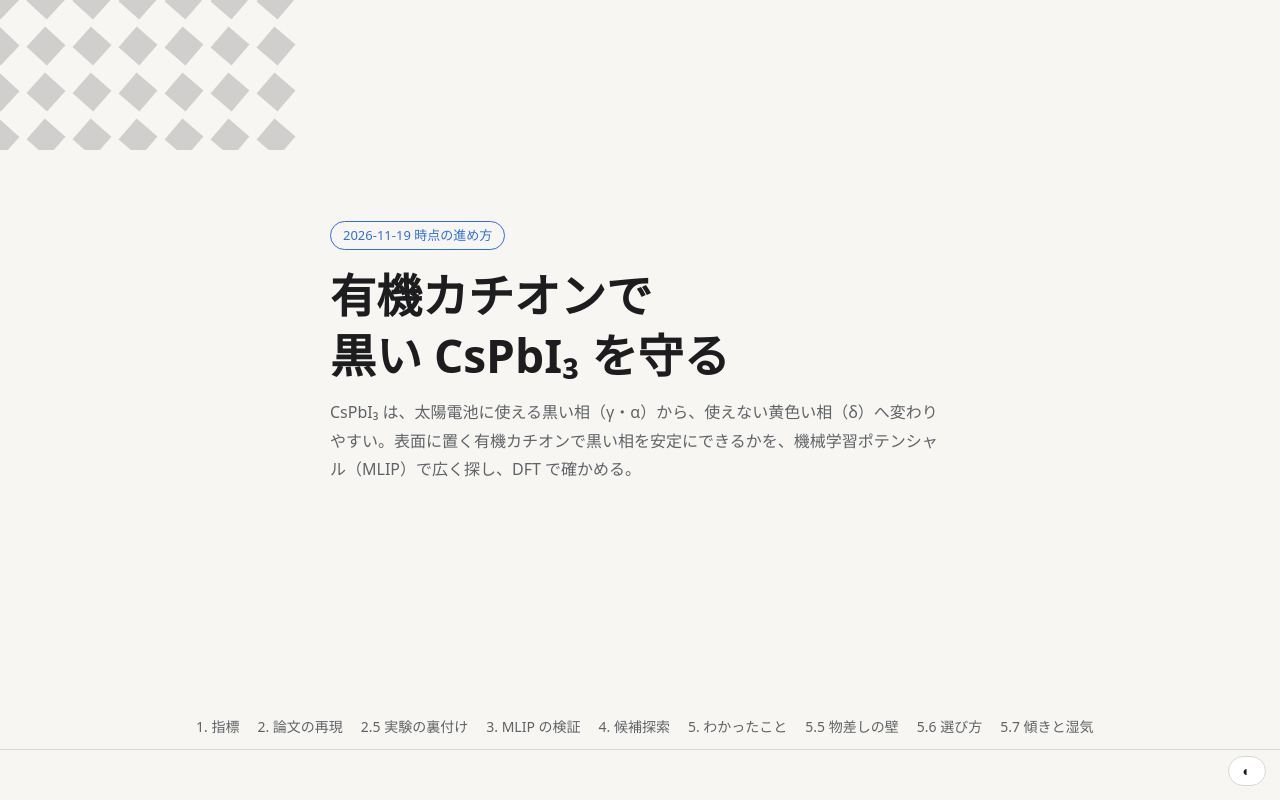
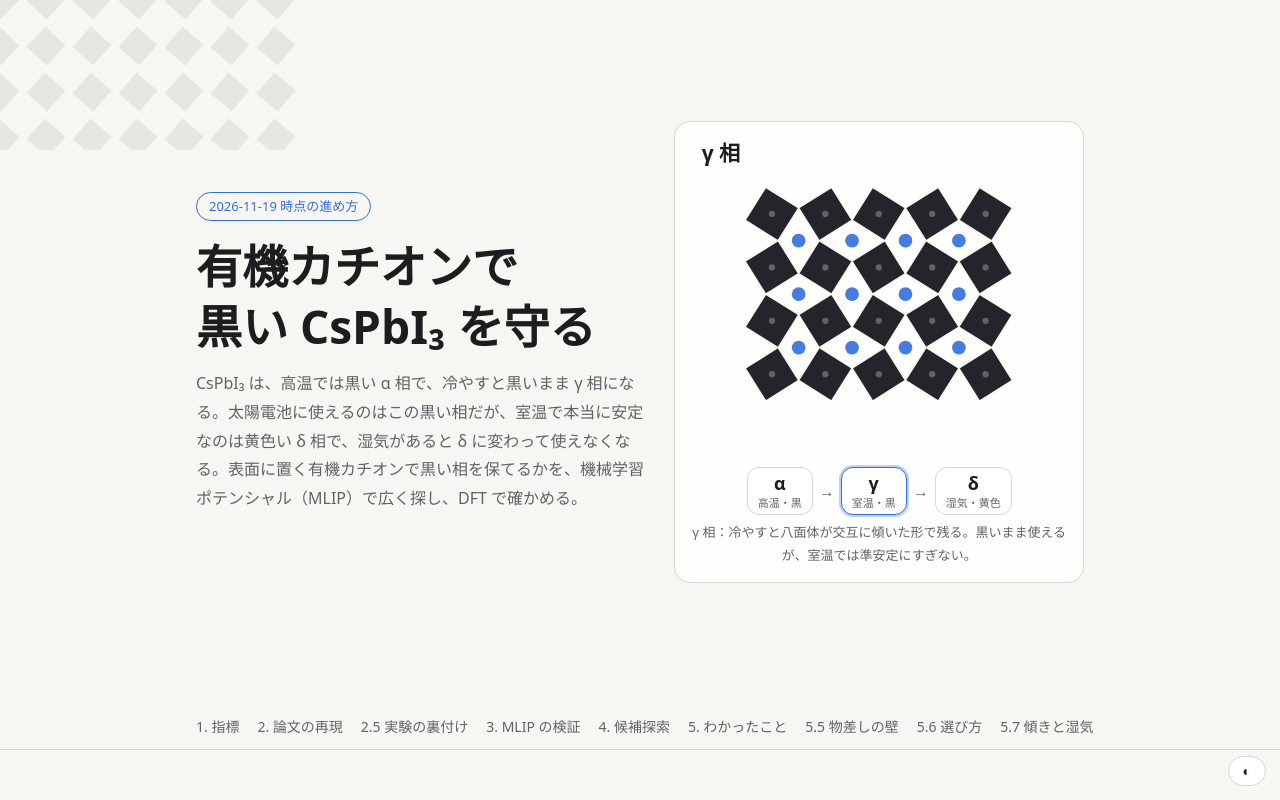
Before and after one commit to Ryoichi-lab/cspbi3-strategy, a plain HTML site: page index.html in a window 1280 px wide. Shown: the top 800 px of the page. Drawn offline with Linux system fonts and the light colour scheme.

Commit message:
イントロに α→γ→δ の結晶の図を追加

```diff
--- a/index.html
+++ b/index.html
@@ -28,7 +28,17 @@ header.hero{min-height:88vh;display:flex;align-items:center;position:relative;ov
 .hero h1{font-size:clamp(28px,5vw,46px);line-height:1.3;margin:0 0 12px}
 .hero p{color:var(--muted);max-width:620px;margin:0}
 .tag{display:inline-block;font-size:13px;color:var(--accent);border:1px solid var(--accent);border-radius:999px;padding:2px 12px;margin-bottom:16px}
-#lattice{position:absolute;inset:0;z-index:0;opacity:.18;pointer-events:none}
+#lattice{position:absolute;inset:0;z-index:0;opacity:.07;pointer-events:none}
+.heroGrid{display:grid;grid-template-columns:1.1fr 1fr;gap:28px;align-items:center}
+@media (max-width:760px){.heroGrid{grid-template-columns:1fr}}
+.phaseFig{margin:0;background:color-mix(in srgb,var(--card) 85%,transparent);border:1px solid var(--line);border-radius:16px;padding:14px}
+.phaseSteps{display:flex;align-items:center;justify-content:center;gap:6px;margin-top:6px}
+.phaseSteps .arr{color:var(--muted)}
+.ph{border:1px solid var(--line);background:var(--card);color:var(--fg);border-radius:12px;padding:4px 10px;cursor:pointer;display:flex;flex-direction:column;align-items:center;line-height:1.3;font-family:inherit}
+.ph b{font-size:18px} .ph span{font-size:11px;color:var(--muted)}
+.ph.on{border-color:var(--accent);box-shadow:0 0 0 2px color-mix(in srgb,var(--accent) 30%,transparent)}
+#phaseCap{text-align:center;min-height:3.2em;margin-top:6px}
+
 .hero .wrap{position:relative;z-index:1}
 nav.toc{position:sticky;top:0;background:color-mix(in srgb,var(--bg) 88%,transparent);backdrop-filter:blur(6px);border-bottom:1px solid var(--line);z-index:5}
 nav.toc .wrap{display:flex;gap:18px;overflow-x:auto;white-space:nowrap;padding:10px 16px;font-size:14px}
@@ -71,10 +81,21 @@ footer{padding:40px 0;color:var(--muted);font-size:13px}
 
 <header class="hero">
   <canvas id="lattice"></canvas>
-  <div class="wrap">
-    <span class="tag">2026-11-19 時点の進め方</span>
-    <h1>有機カチオンで<br>黒い CsPbI₃ を守る</h1>
-    <p>CsPbI₃ は、太陽電池に使える黒い相（γ・α）から、使えない黄色い相（δ）へ変わりやすい。表面に置く有機カチオンで黒い相を安定にできるかを、機械学習ポテンシャル（MLIP）で広く探し、DFT で確かめる。</p>
+  <div class="wrap heroGrid">
+    <div>
+      <span class="tag">2026-11-19 時点の進め方</span>
+      <h1>有機カチオンで<br>黒い CsPbI₃ を守る</h1>
+      <p>CsPbI₃ は、高温では黒い α 相で、冷やすと黒いまま γ 相になる。太陽電池に使えるのはこの黒い相だが、室温で本当に安定なのは黄色い δ 相で、湿気があると δ に変わって使えなくなる。表面に置く有機カチオンで黒い相を保てるかを、機械学習ポテンシャル（MLIP）で広く探し、DFT で確かめる。</p>
+    </div>
+    <figure class="phaseFig" aria-label="CsPbI3 の α、γ、δ 相の変化">
+      <svg id="phaseSvg" viewBox="0 0 360 300" width="100%"></svg>
+      <div class="phaseSteps">
+        <button class="ph on" data-i="0"><b>α</b><span>高温・黒</span></button><span class="arr">→</span>
+        <button class="ph" data-i="1"><b>γ</b><span>室温・黒</span></button><span class="arr">→</span>
+        <button class="ph" data-i="2"><b>δ</b><span>湿気・黄色</span></button>
+      </div>
+      <figcaption id="phaseCap" class="note"></figcaption>
+    </figure>
   </div>
 </header>
 
@@ -431,6 +452,56 @@ footer{padding:40px 0;color:var(--muted);font-size:13px}
   }
   draw();
 
+
+  /* イントロ：α → γ → δ の結晶 */
+  (function(){
+    var svg=document.getElementById("phaseSvg"); if(!svg) return;
+    var d=26, NX=5, NY=4, N=NX*NY, ox=180-(NX-1)*d, oy=150-(NY-1)*d, TH=13*Math.PI/180;
+    var CAP=["α 相：八面体（PbI₆）が頂点でまっすぐつながる。高温（約 300 °C 以上）で安定。黒く、光をよく吸う（バンドギャップ 約 1.7 eV）。",
+             "γ 相：冷やすと八面体が交互に傾いた形で残る。黒いまま使えるが、室温では準安定にすぎない。",
+             "δ 相：八面体が辺でつながった鎖に組み変わる。室温で最も安定。黄色く（約 2.8 eV）、太陽電池に使えない。湿気があると速く進む。"];
+    function grid(th){var P=[];var sp=2*d*Math.cos(th);var x0=180-(NX-1)*sp/2,y0=150-(NY-1)*sp/2;
+      for(var j=0;j<NY;j++)for(var i=0;i<NX;i++)P.push({x:x0+i*sp,y:y0+j*sp,r:((i+j)%2?1:-1)*th});return P;}
+    function delta(){var P=[],C=[{x:60,n:7},{x:160,n:7},{x:260,n:6}],k=0;
+      C.forEach(function(c){for(var j=0;j<c.n;j++){P.push({x:c.x+(j%2)*d,y:150-(c.n-1)*d/2+j*d,r:0});}});return P;}
+    function csA(th){var P=[];var sp=2*d*Math.cos(th);var x0=180-(NX-1)*sp/2,y0=150-(NY-1)*sp/2;
+      for(var j=0;j<NY-1;j++)for(var i=0;i<NX-1;i++)P.push({x:x0+(i+0.5)*sp,y:y0+(j+0.5)*sp});return P;}
+    var NC=(NX-1)*(NY-1), csd=[];
+    for(var k=0;k<NC;k++)csd.push({x:[123,223,323][k%3],y:75+Math.floor(k/3)*50});
+    var S=[{o:grid(0),c:csA(0),col:0},{o:grid(TH),c:csA(TH),col:0},{o:delta(),c:csd,col:1}];
+    var NS="http://www.w3.org/2000/svg";
+    function mk(t,a){var e=document.createElementNS(NS,t);for(var k in a)e.setAttribute(k,a[k]);svg.appendChild(e);return e;}
+    var CS=[],OC=[],PB=[];
+    for(var k=0;k<NC;k++)CS.push(mk("circle",{r:6.5,"fill-opacity":.9}));
+    for(var k=0;k<N;k++){OC.push(mk("polygon",{"stroke-width":1.2,"stroke-linejoin":"round"}));PB.push(mk("circle",{r:3}));}
+    var lab=mk("text",{x:12,y:24,"font-size":20,"font-weight":700});
+    function css(v){return getComputedStyle(document.documentElement).getPropertyValue(v).trim();}
+    function hex(c){c=c.replace("#","");return [0,2,4].map(function(i){return parseInt(c.substr(i,2),16);});}
+    function mix(a,b,t){var A=hex(a),B=hex(b);return "rgb("+A.map(function(v,i){return Math.round(v+(B[i]-v)*t);}).join(",")+")";}
+    var cur={i:0,t:1,from:0}; var NAMES=["α","γ","δ"];
+    function render(){
+      var A=S[cur.from],B=S[cur.i],t=cur.t,e=t<.5?2*t*t:1-Math.pow(-2*t+2,2)/2;
+      var colT=A.col+(B.col-A.col)*e, oc=mix(css("--black"),css("--yellow"),colT);
+      for(var k=0;k<N;k++){
+        var a=A.o[k],b=B.o[k],x=a.x+(b.x-a.x)*e,y=a.y+(b.y-a.y)*e,r=a.r+(b.r-a.r)*e,pts=[];
+        for(var q=0;q<4;q++){var ang=r+q*Math.PI/2;pts.push((x+d*Math.cos(ang)).toFixed(1)+","+(y+d*Math.sin(ang)).toFixed(1));}
+        OC[k].setAttribute("points",pts.join(" ")); OC[k].setAttribute("fill",oc); OC[k].setAttribute("stroke",css("--bg"));
+        PB[k].setAttribute("cx",x);PB[k].setAttribute("cy",y);PB[k].setAttribute("fill",css("--muted"));
+        if(k<NC){var ca=A.c[k],cb=B.c[k]; CS[k].setAttribute("cx",ca.x+(cb.x-ca.x)*e); CS[k].setAttribute("cy",ca.y+(cb.y-ca.y)*e); CS[k].setAttribute("fill",css("--accent"));}
+      }
+      lab.textContent=NAMES[cur.i]+" 相"; lab.setAttribute("fill",css("--fg"));
+    }
+    function go(i){cur.from=cur.i;cur.i=i;cur.t=0;var t0=performance.now(),dur=reduce?1:1600;
+      document.querySelectorAll(".ph").forEach(function(b){b.classList.toggle("on",+b.dataset.i===i);});
+      document.getElementById("phaseCap").textContent=CAP[i];
+      (function step(now){cur.t=Math.min(1,(now-t0)/dur);render();if(cur.t<1)requestAnimationFrame(step);})(t0);}
+    var auto=true,timer;
+    function loop(){timer=setTimeout(function(){if(!auto)return;go((cur.i+1)%3);loop();},cur.i==2?4200:3400);}
+    document.querySelectorAll(".ph").forEach(function(b){b.onclick=function(){auto=false;clearTimeout(timer);go(+b.dataset.i);};});
+    document.getElementById("phaseCap").textContent=CAP[0]; render(); if(!reduce) loop();
+    new MutationObserver(render).observe(document.documentElement,{attributes:true,attributeFilter:["data-theme"]});
+  })();
+
   /* スクロールで出す */
   var io=new IntersectionObserver(function(es){es.forEach(function(e){if(e.isIntersecting){e.target.classList.add("on"); if(e.target.dataset.run) window[e.target.dataset.run](); io.unobserve(e.target);}});},{threshold:.25});
   document.querySelectorAll(".reveal").forEach(function(r){io.observe(r);});
```
